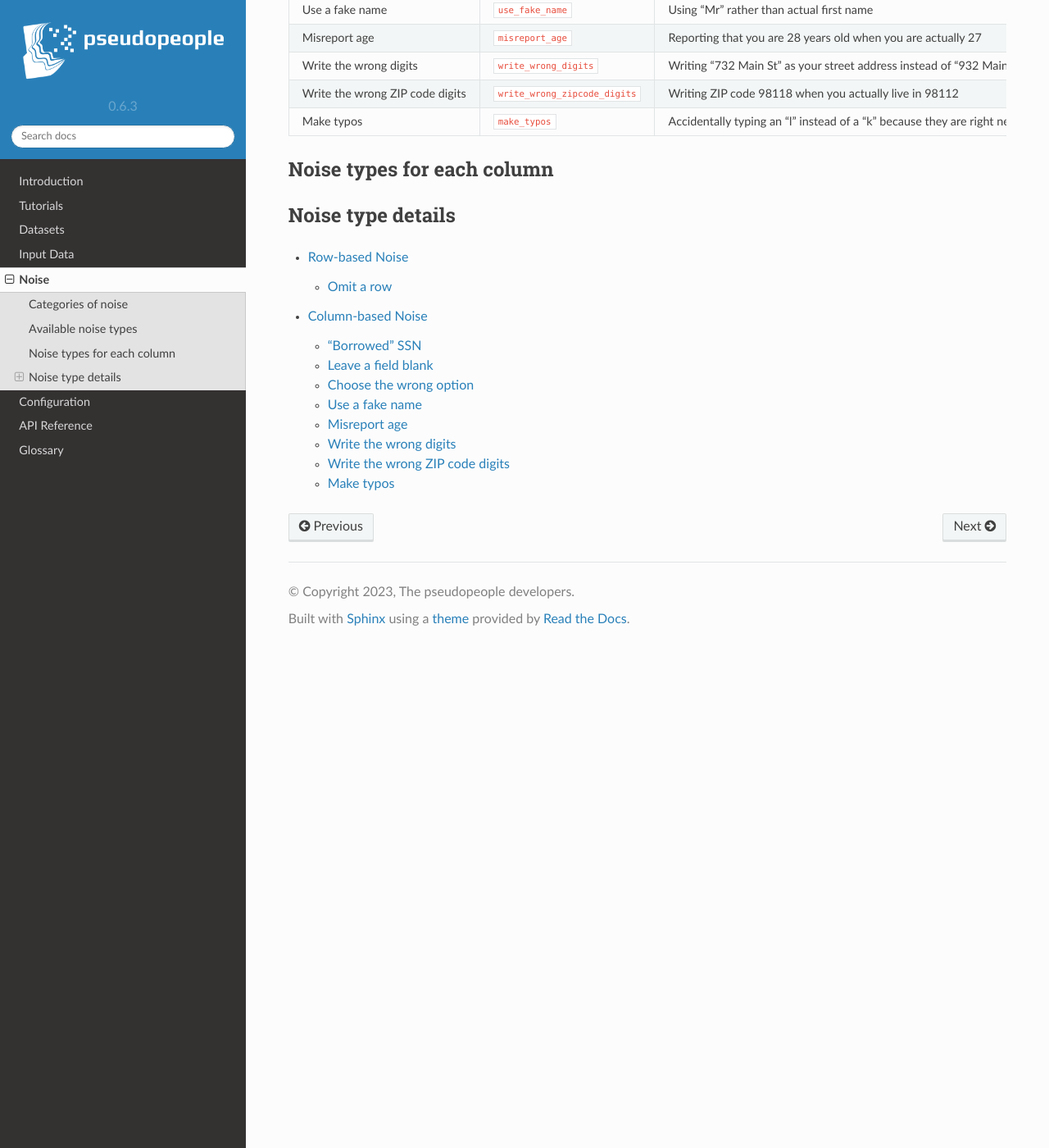
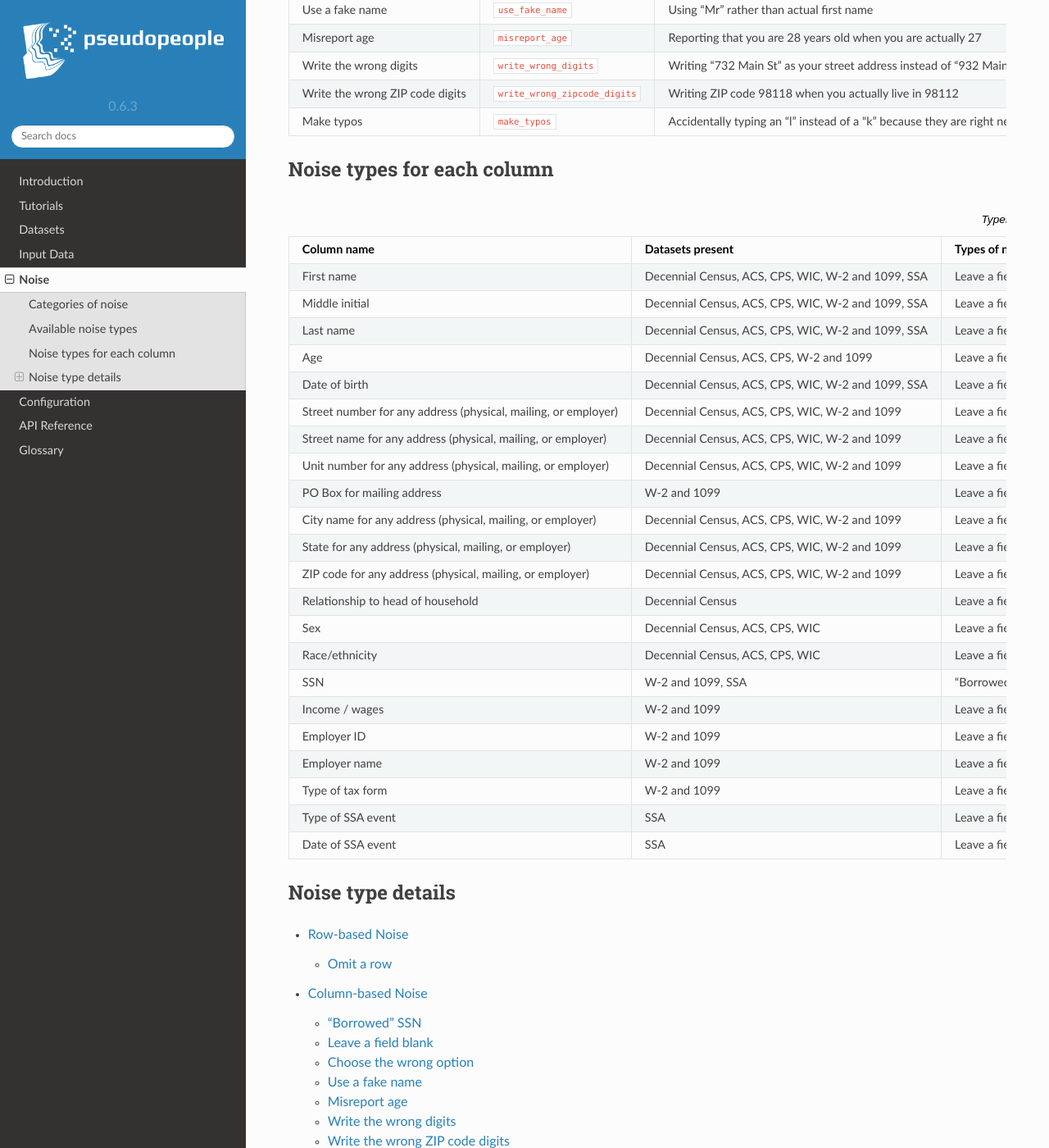
Before and after one commit to ihmeuw/pseudopeople, a Sphinx documentation site: the page built from docs/source/noise/index.rst, in a window 1280 px wide and 1400 px high, scrolled down 1162 px. Shown: the whole window at 82% size. Built offline with Sphinx 7.4.7 and the Read the Docs theme 2.0.0, drawn with Linux system fonts in a browser that asks for light colours.

Commit message:
Add table of noise types for each column (#151)
* Add table of noise types for each column

* Ensure uniform capitalization across table

* Update docs/source/noise/index.rst

Co-authored-by: Zeb Burke-Conte <zmbc@users.noreply.github.com>

* Update docs/source/noise/index.rst

Co-authored-by: Zeb Burke-Conte <zmbc@users.noreply.github.com>

* Update docs/source/noise/index.rst

Co-authored-by: Zeb Burke-Conte <zmbc@users.noreply.github.com>

* Update docs/source/noise/index.rst

Co-authored-by: Zeb Burke-Conte <zmbc@users.noreply.github.com>

* Revise based on reviewer comments

* Add a couple missed recommended changes

* Update docs/source/noise/index.rst

Co-authored-by: Zeb Burke-Conte <zmbc@users.noreply.github.com>

* Update docs/source/noise/index.rst

Co-authored-by: Zeb Burke-Conte <zmbc@users.noreply.github.com>

* Make table headings bolded

---------

Co-authored-by: Alix Pletcher <pletale@ihme.washington.edu>
Co-authored-by: Zeb Burke-Conte <zmbc@users.noreply.github.com>

```diff
--- a/docs/source/noise/index.rst
+++ b/docs/source/noise/index.rst
@@ -93,6 +93,104 @@
 Noise types for each column
 -----------------------------------
 
+.. list-table:: Types of noise for each column
+  :widths: 20 20 20 20
+  :header-rows: 1
+
+  * - Column name
+    - Datasets present
+    - Types of noise
+    - Notes
+  * - First name
+    - Decennial Census, ACS, CPS, WIC, W-2 and 1099, SSA
+    - Leave a field blank, use a fake name, make typos
+    -
+  * - Middle initial
+    - Decennial Census, ACS, CPS, WIC, W-2 and 1099, SSA
+    - Leave a field blank, make typos
+    -
+  * - Last name
+    - Decennial Census, ACS, CPS, WIC, W-2 and 1099, SSA
+    - Leave a field blank, use a fake name, make typos
+    -
+  * - Age
+    - Decennial Census, ACS, CPS, W-2 and 1099
+    - Leave a field blank, misreport age, make typos
+    -
+  * - Date of birth
+    - Decennial Census, ACS, CPS, WIC, W-2 and 1099, SSA
+    - Leave a field blank, write the wrong digits, make typos
+    -
+  * - Street number for any address (physical, mailing, or employer)
+    - Decennial Census, ACS, CPS, WIC, W-2 and 1099
+    - Leave a field blank, write the wrong digits, make typos
+    - Noise for all types of addresses works in the same way
+  * - Street name for any address (physical, mailing, or employer)
+    - Decennial Census, ACS, CPS, WIC, W-2 and 1099
+    - Leave a field blank, make typos
+    - Noise for all types of addresses works in the same way
+  * - Unit number for any address (physical, mailing, or employer)
+    - Decennial Census, ACS, CPS, WIC, W-2 and 1099
+    - Leave a field blank, write the wrong digits, make typos
+    - Noise for all types of addresses works in the same way
+  * - PO Box for mailing address
+    - W-2 and 1099
+    - Leave a field blank, write the wrong digits, make typos
+    -
+  * - City name for any address (physical, mailing, or employer)
+    - Decennial Census, ACS, CPS, WIC, W-2 and 1099
+    - Leave a field blank, make typos
+    - Noise for all types of addresses works in the same way
+  * - State for any address (physical, mailing, or employer)
+    - Decennial Census, ACS, CPS, WIC, W-2 and 1099
+    - Leave a field blank
+    - Noise for all types of addresses works in the same way
+  * - ZIP code for any address (physical, mailing, or employer)
+    - Decennial Census, ACS, CPS, WIC, W-2 and 1099
+    - Leave a field blank, write the wrong zipcode digits, make typos
+    -
+  * - Relationship to head of household
+    - Decennial Census
+    - Leave a field blank
+    -
+  * - Sex
+    - Decennial Census, ACS, CPS, WIC
+    - Leave a field blank
+    -
+  * - Race/ethnicity
+    - Decennial Census, ACS, CPS, WIC
+    - Leave a field blank
+    -
+  * - SSN
+    - W-2 and 1099, SSA
+    - "Borrowed" SSN, leave a field blank, write the wrong digits, make typos
+    - Note that "borrowed" SSN only applies to the W-2 and 1099 dataset
+  * - Income / wages
+    - W-2 and 1099
+    - Leave a field blank, make typos
+    - Note that wages and income are on separate tax forms and noise is applied to each separately
+  * - Employer ID
+    - W-2 and 1099
+    - Leave a field blank, write the wrong digits, make typos
+    -
+  * - Employer name
+    - W-2 and 1099
+    - Leave a field blank, make typos
+    -
+  * - Type of tax form
+    - W-2 and 1099
+    - Leave a field blank
+    -
+  * - Type of SSA event
+    - SSA
+    - Leave a field blank
+    -
+  * - Date of SSA event
+    - SSA
+    - Leave a field blank, write the wrong digits, make typos
+    -
+
+
 .. _noise_type_details:
 
 Noise type details
```
